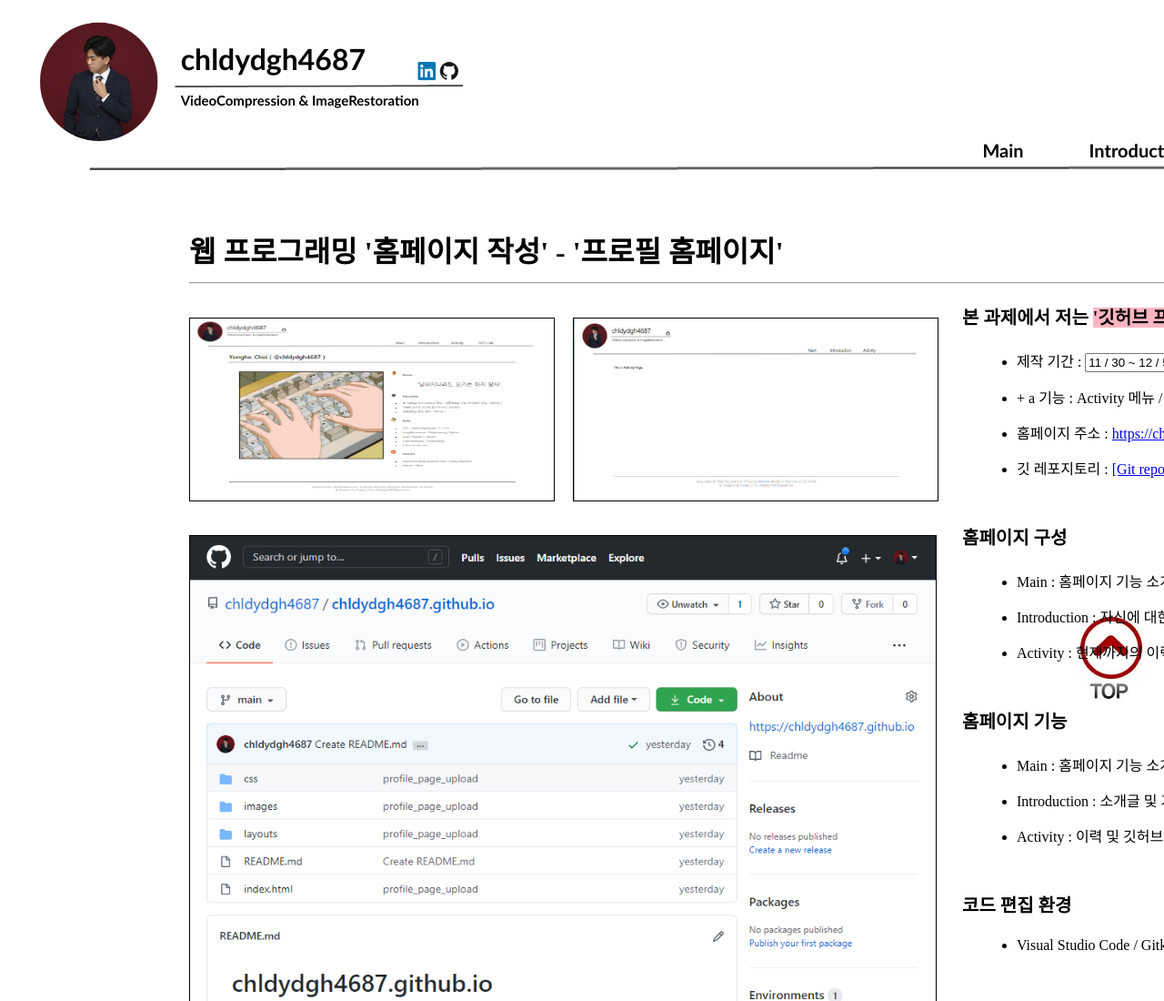
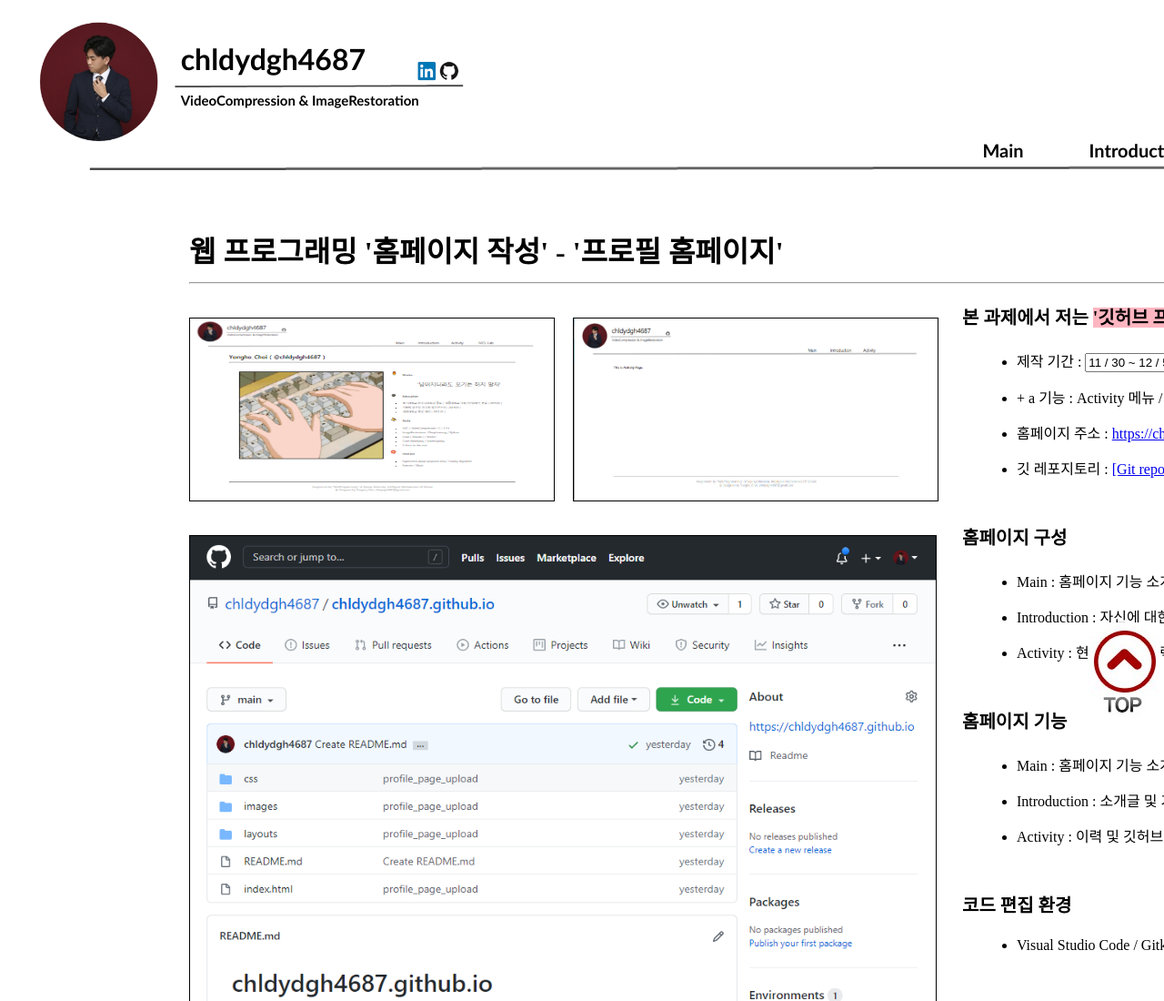
Before and after one commit to chldydgh4687/chldydgh4687.github.io, a plain HTML site: page index.html in a window 1280 px wide. Shown: the top 1100 px of the page at 91% size. Drawn offline with Linux system fonts and the light colour scheme.

Commit message:
top_button

```diff
--- a/css/back_ground.css
+++ b/css/back_ground.css
@@ -58,10 +58,10 @@ body{
 }
 /*---------------top_button------------*/
 #top_button {
-    z-index: -20;
+    display: scroll;
     position: fixed;
-    bottom: 20px;
-    right: 20px;
+    bottom: 5px;
+    right: 5px;
 }
 /*---------------project_button---------------*/
 #project_menu{
--- a/index.html
+++ b/index.html
@@ -38,9 +38,6 @@
             </nav>
         </div>
         <!-------------------------TOP_BUTTON------------------------->
-        <div id="top_button">
-            <a href="#logo-wrap"><img src="./images/top_button.jpg" title="위로 가기"></a>
-        </div>
 
 
 
@@ -213,5 +210,9 @@
             <p class="made_by">Assginment by "WebProgramming" of Sejong University, Intelligent Mechatronics Of School<br>
                 @ Designed by Yongho_Choi, chldydgh4687@gmail.com</p>
         </div>
+
+        <div id="top_button">
+            <a href="#logo-wrap"><img src="./images/top_button.jpg" title="위로 가기"></a>
+        </div>
     </body>
 </html>
```
